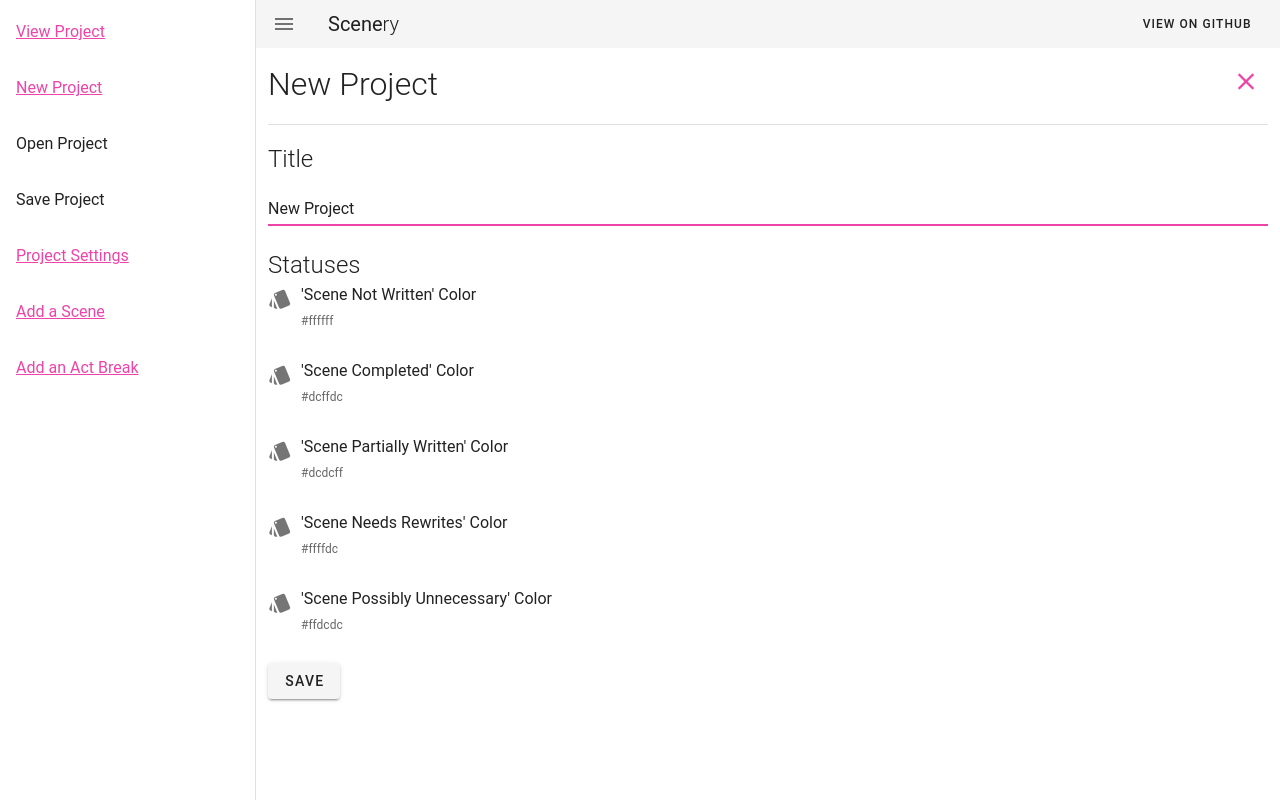
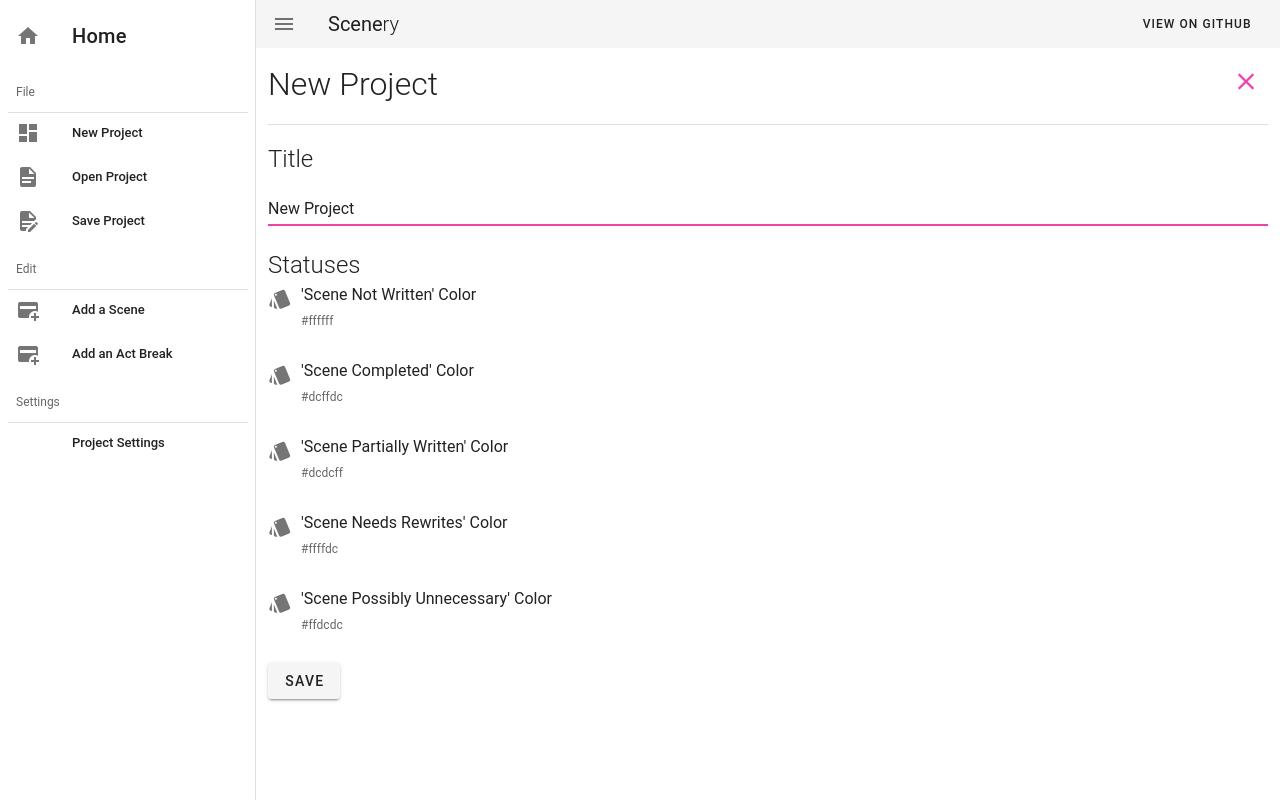
Before and after one commit to stevenmraines/scenery, a Vue app: page / in a window 1280 px wide. Built offline with nearby package versions, Linux system fonts and the light colour scheme; a small style sheet from the web is missing.

Commit message:
Improve navigation drawer styling.

```diff
--- a/public/scenery.css
+++ b/public/scenery.css
@@ -1,3 +1,8 @@
+#drawer a {
+  color: rgba(0,0,0,0.87);
+  text-decoration: none !important;
+}
+
 .full {
   width: 100%;
   height: 100%;
--- a/src/App.vue
+++ b/src/App.vue
@@ -1,28 +1,88 @@
 <template>
   <v-app>
-    <v-navigation-drawer app v-model="drawer">
+    <v-navigation-drawer app id="drawer" v-model="drawer">
       <v-list nav>
-        <v-list-item :key="index" v-for="(item, index) in navItems">
+        <v-list-item link>
+          <v-list-item-icon>
+            <v-icon>mdi-home</v-icon>
+          </v-list-item-icon>
           <v-list-item-content>
-            <v-list-item-title>
-              <router-link :to="item.to" v-if="item.to">
-                {{ item.text }}
-              </router-link>
-              <div @click.stop="item.click" v-else>
-                {{ item.text }}
-              </div>
+            <v-list-item-title class="title">
+              <router-link to="project">Home</router-link>
             </v-list-item-title>
           </v-list-item-content>
         </v-list-item>
-        <v-list-item>
+      </v-list>
+      <v-list dense nav subheader>
+        <v-subheader>File</v-subheader>
+        <v-divider></v-divider>
+        <v-list-item link>
+          <v-list-item-icon>
+            <v-icon>mdi-view-dashboard</v-icon>
+          </v-list-item-icon>
+          <v-list-item-content>
+            <v-list-item-title>
+              <router-link to="/">New Project</router-link>
+            </v-list-item-title>
+          </v-list-item-content>
+        </v-list-item>
+        <v-list-item link>
+          <v-list-item-icon>
+            <v-icon>mdi-file-document</v-icon>
+          </v-list-item-icon>
+          <v-list-item-content>
+            <v-list-item-title>
+              <div @click.stop="openProject">Open Project</div>
+            </v-list-item-title>
+          </v-list-item-content>
+        </v-list-item>
+        <v-list-item link>
+          <v-list-item-icon>
+            <v-icon>mdi-file-document-edit</v-icon>
+          </v-list-item-icon>
+          <v-list-item-content>
+            <v-list-item-title>
+              <div @click.stop="saveProject">Save Project</div>
+            </v-list-item-title>
+          </v-list-item-content>
+        </v-list-item>
+      </v-list>
+      <v-list dense nav subheader>
+        <v-subheader>Edit</v-subheader>
+        <v-divider></v-divider>
+        <v-list-item link>
+          <v-list-item-icon>
+            <v-icon>mdi-credit-card-plus</v-icon>
+          </v-list-item-icon>
+          <v-list-item-content>
             <v-list-item-title>
               <router-link to="addScene">Add a Scene</router-link>
             </v-list-item-title>
+          </v-list-item-content>
         </v-list-item>
-        <v-list-item>
+        <v-list-item link>
+          <v-list-item-icon>
+            <v-icon>mdi-credit-card-plus</v-icon>
+          </v-list-item-icon>
+          <v-list-item-content>
             <v-list-item-title>
               <router-link to="addActBreak">Add an Act Break</router-link>
             </v-list-item-title>
+          </v-list-item-content>
+        </v-list-item>
+      </v-list>
+      <v-list dense nav subheader>
+        <v-subheader>Settings</v-subheader>
+        <v-divider></v-divider>
+        <v-list-item link>
+          <v-list-item-icon>
+            <v-icon>mdi-settings</v-icon>
+          </v-list-item-icon>
+          <v-list-item-content>
+            <v-list-item-title>
+              <router-link to="settings">Project Settings</router-link>
+            </v-list-item-title>
+          </v-list-item-content>
         </v-list-item>
       </v-list>
     </v-navigation-drawer>
```
Lines whose indentation alone changed are shown as unchanged.
